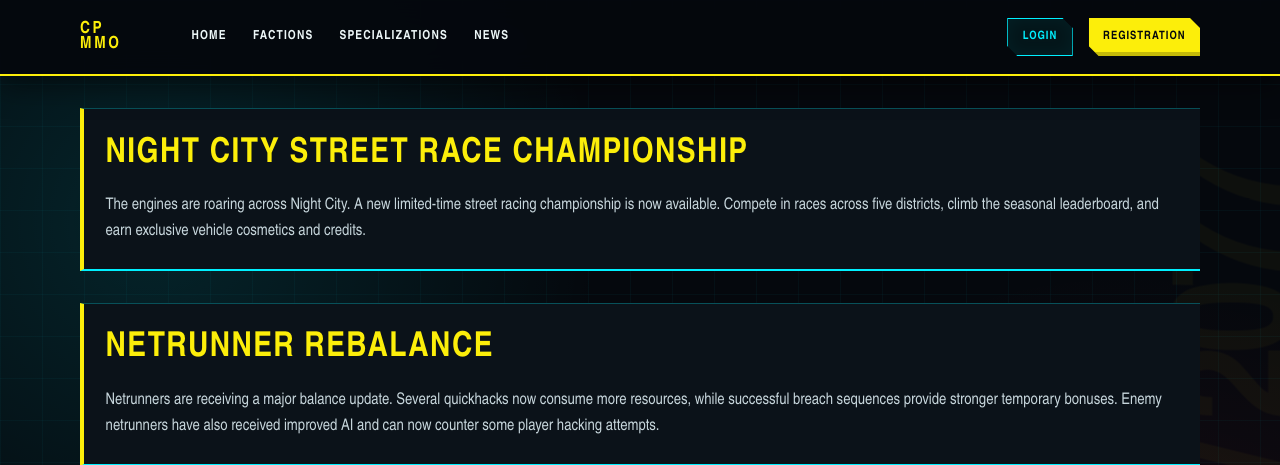
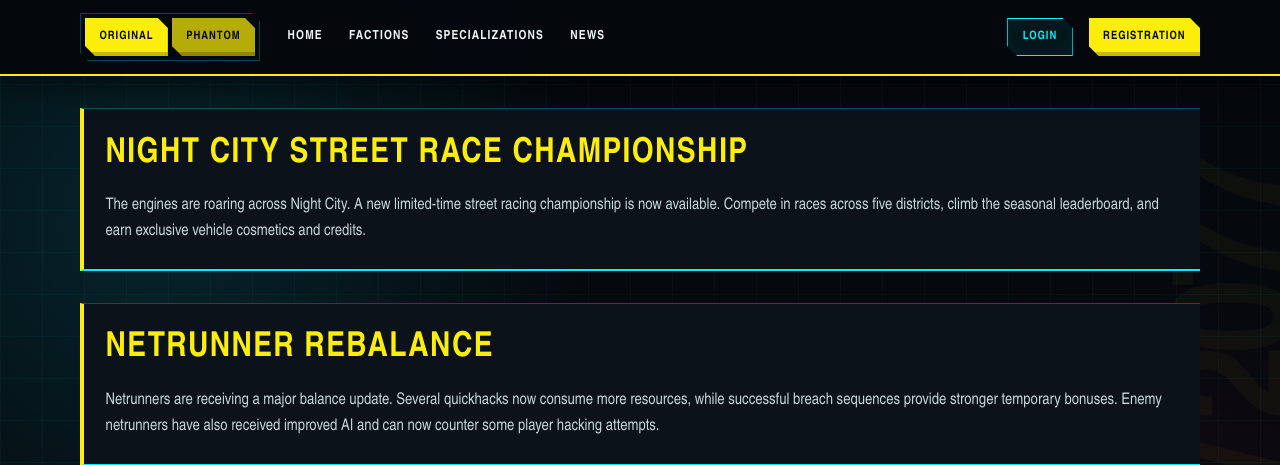
Before and after one commit to Avalanche-one/cyberpunk-mmo, a Django app: page /news/?page=2 in a window 1280 px wide. Shown: the top 465 px of the page. Run offline with Django 4.2, Linux system fonts and the light colour scheme; data comes from the database, SQL or seed files in the repository; parts of the project's set-up code (start-up, migrations or seed data) failed here and were passed over.

Commit message:
Add theme switching and complete Cyberpunk styling
- add the styling changes omitted from the previous commit
- introduce shared Cyberpunk-inspired styles for pages and components
- add Original and Phantom theme color palettes
- replace color-specific variables with reusable accent variables
- persist the selected theme in the user session
- add a POST endpoint for changing themes
- add a theme switcher to the navigation
- highlight the currently active theme
- update shared components to use the selected accent color

```diff
--- a/cyberpunk_mmo/urls.py
+++ b/cyberpunk_mmo/urls.py
@@ -12,11 +12,12 @@ from cyberpunk_mmo.views import (index,
                                  CharacterDeleteView,
                                  ProfileDetailView,
                                  ProfileUpdateView,
-                                 ProfileDeleteView)
+                                 ProfileDeleteView, set_theme)
 
 urlpatterns = [
     path("", index, name="index"),
     path("factions/", FactionListView.as_view(), name="faction-list"),
+    path("theme/", set_theme, name="set-theme"),
     path("specializations/", SpecializationListView.as_view(), name="specialization-list"),
     path("characters/", CharacterListView.as_view(), name="character-list"),
     path("characters/create/", CharacterCreateView.as_view(), name="character-create"),
--- a/cyberpunk_mmo/views.py
+++ b/cyberpunk_mmo/views.py
@@ -2,6 +2,7 @@ from django.contrib import messages
 from django.contrib.auth import get_user_model, logout
 from django.contrib.auth.mixins import LoginRequiredMixin
 from django.contrib.messages.views import SuccessMessageMixin
+from django.views.decorators.http import require_POST
 from django.http.request import HttpRequest
 from django.http.response import HttpResponse
 from django.shortcuts import render, redirect
@@ -21,6 +22,15 @@ def index(request: HttpRequest) -> HttpResponse:
         "num_players": num_players
     }
     return render(request, "cyberpunk_mmo/index.html", context=context)
+
+
+@require_POST
+def set_theme(request: HttpRequest) -> HttpResponse:
+    allowed_themes = {"original", "phantom"}
+    selected_theme = request.POST.get("theme")
+    if selected_theme in allowed_themes:
+        request.session["theme"] = selected_theme
+    return redirect("cyberpunk_mmo:index")
 
 
 class FactionListView(generic.ListView):
--- a/static/css/styles.css
+++ b/static/css/styles.css
@@ -2,18 +2,30 @@
   --color-ink: #05080d;
   --color-panel: #0b1219;
   --color-panel-soft: #121c25;
-  --color-yellow: #fcee0a;
-  --color-yellow-soft: #d9ce00;
+  --color-accent: #fcee0a;
+  --color-accent-soft: #d9ce00;
   --color-cyan: #00f0ff;
   --color-red: #ff3153;
   --color-white: #edf7f8;
   --color-muted: #92a3ad;
   --color-line: rgba(0, 240, 255, 0.28);
   --shadow-cyan: 0 0 24px rgba(0, 240, 255, 0.16);
-  --shadow-yellow: 0 0 28px rgba(252, 238, 10, 0.18);
+  --shadow-accent: 0 0 28px rgba(252, 238, 10, 0.18);
   --content-width: 1120px;
   --cut-small: 10px;
   --cut-large: 24px;
+}
+
+.theme-original {
+  --color-accent: #fcee0a;
+  --color-accent-soft: #d9ce00;
+  --shadow-accent: 0 0 28px rgba(252, 238, 10, 0.18);
+}
+
+.theme-phantom {
+  --color-accent: #e62b3a;
+  --color-accent-soft: #b71f2d;
+  --shadow-accent: 0 0 28px rgba(230, 43, 58, 0.22);
 }
 
 * {
@@ -97,22 +109,10 @@ body > img {
   gap: 1rem;
   min-height: 76px;
   padding: 0.75rem max(1rem, calc((100vw - var(--content-width)) / 2));
-  border-bottom: 2px solid var(--color-yellow);
+  border-bottom: 2px solid var(--color-accent);
   background: rgba(5, 8, 13, 0.94);
   box-shadow: 0 8px 30px rgba(0, 0, 0, 0.55);
   backdrop-filter: blur(14px);
-}
-
-.site-nav::before {
-  content: "CP\A MMO";
-  flex: 0 0 auto;
-  min-width: 84px;
-  color: var(--color-yellow);
-  font-size: 1.05rem;
-  font-weight: 900;
-  letter-spacing: 0.16em;
-  line-height: 0.9;
-  white-space: pre;
 }
 
 .site-nav__links {
@@ -168,6 +168,49 @@ body > img {
   margin: 0;
 }
 
+.theme-switcher {
+  display: flex;
+  flex: 0 0 auto;
+  gap: 0.25rem;
+  margin: 0;
+  padding: 0.25rem;
+  border: 1px solid var(--color-line);
+  background: rgba(0, 0, 0, 0.38);
+  box-shadow: inset 0 0 14px rgba(0, 240, 255, 0.06);
+  clip-path: polygon(0 0, calc(100% - 8px) 0, 100% 8px, 100% 100%, 8px 100%, 0 calc(100% - 8px));
+}
+
+.theme-switcher__button {
+  min-width: 78px;
+  border: 1px solid transparent;
+  color: var(--color-muted);
+  background: transparent;
+  box-shadow: none;
+  opacity: 0.72;
+}
+
+.theme-switcher__button:hover,
+.theme-switcher__button:focus-visible {
+  border-color: var(--color-cyan);
+  color: var(--color-cyan);
+  background: rgba(0, 240, 255, 0.08);
+  box-shadow: 0 0 16px rgba(0, 240, 255, 0.14);
+  opacity: 1;
+}
+
+.theme-switcher__button--active,
+.theme-switcher__button--active:hover,
+.theme-switcher__button--active:focus-visible {
+  border-color: var(--color-accent);
+  color: var(--color-ink);
+  background: var(--color-accent);
+  box-shadow:
+    inset 0 -3px 0 rgba(0, 0, 0, 0.24),
+    var(--shadow-accent);
+  opacity: 1;
+  transform: none;
+}
+
 /* Shared typography and controls */
 
 .hero-title,
@@ -232,8 +275,8 @@ body > img {
   padding: 0.72rem 1.35rem;
   border: 0;
   color: var(--color-ink);
-  background: var(--color-yellow);
-  box-shadow: inset 0 -4px 0 rgba(0, 0, 0, 0.22), var(--shadow-yellow);
+  background: var(--color-accent);
+  box-shadow: inset 0 -4px 0 rgba(0, 0, 0, 0.22), var(--shadow-accent);
   font-weight: 900;
   letter-spacing: 0.085em;
   line-height: 1;
--- a/templates/base.html
+++ b/templates/base.html
@@ -9,7 +9,7 @@
   <link rel="stylesheet" href="{% static 'css/styles.css' %}">
 </head>
 
-<body class="site-body">
+<body class="site-body theme-{{ request.session.theme|default:'original' }}">
   {% include "includes/navbar.html" %}
   {% if messages %}
     <div class="messages">
--- a/templates/includes/navbar.html
+++ b/templates/includes/navbar.html
@@ -1,4 +1,18 @@
 <nav class="site-nav">
+  <form class="theme-switcher" method="post" action="{% url 'cyberpunk_mmo:set-theme' %}">
+    {% csrf_token %}
+    <button class="button button--compact theme-switcher__button
+  {% if request.session.theme != 'phantom' %}
+    theme-switcher__button--active
+  {% endif %}" name="theme" value="original" type="submit">Original
+    </button>
+    <button class="button button--compact theme-switcher__button
+  {% if request.session.theme == 'phantom' %}
+    theme-switcher__button--active
+  {% endif %}
+" name="theme" value="phantom" type="submit">Phantom
+    </button>
+  </form>
   <ul class="site-nav__links">
     <li class="site-nav__item">
       <a class="site-nav__link" href="{% url "cyberpunk_mmo:index" %}">HOME</a>
```
Also changed, not shown: other parts of static/css/styles.css (+12 -12 lines).
